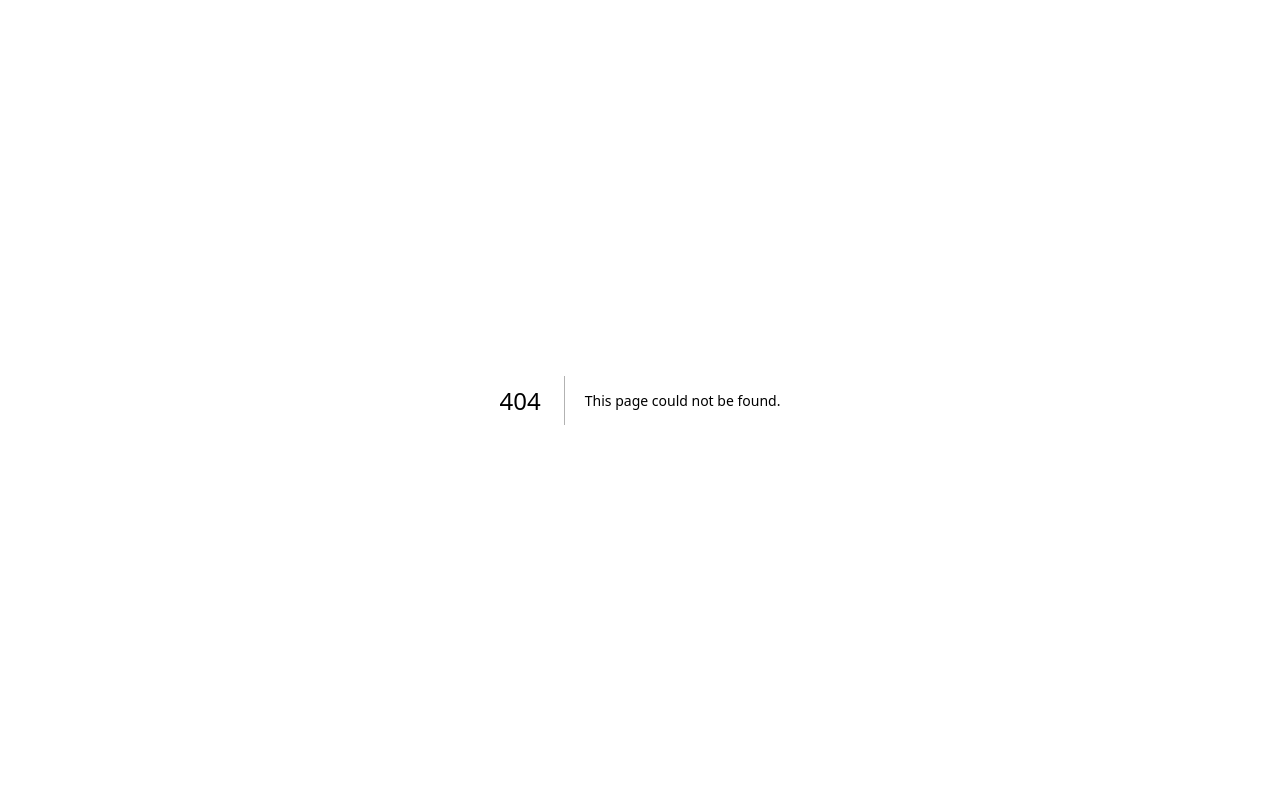
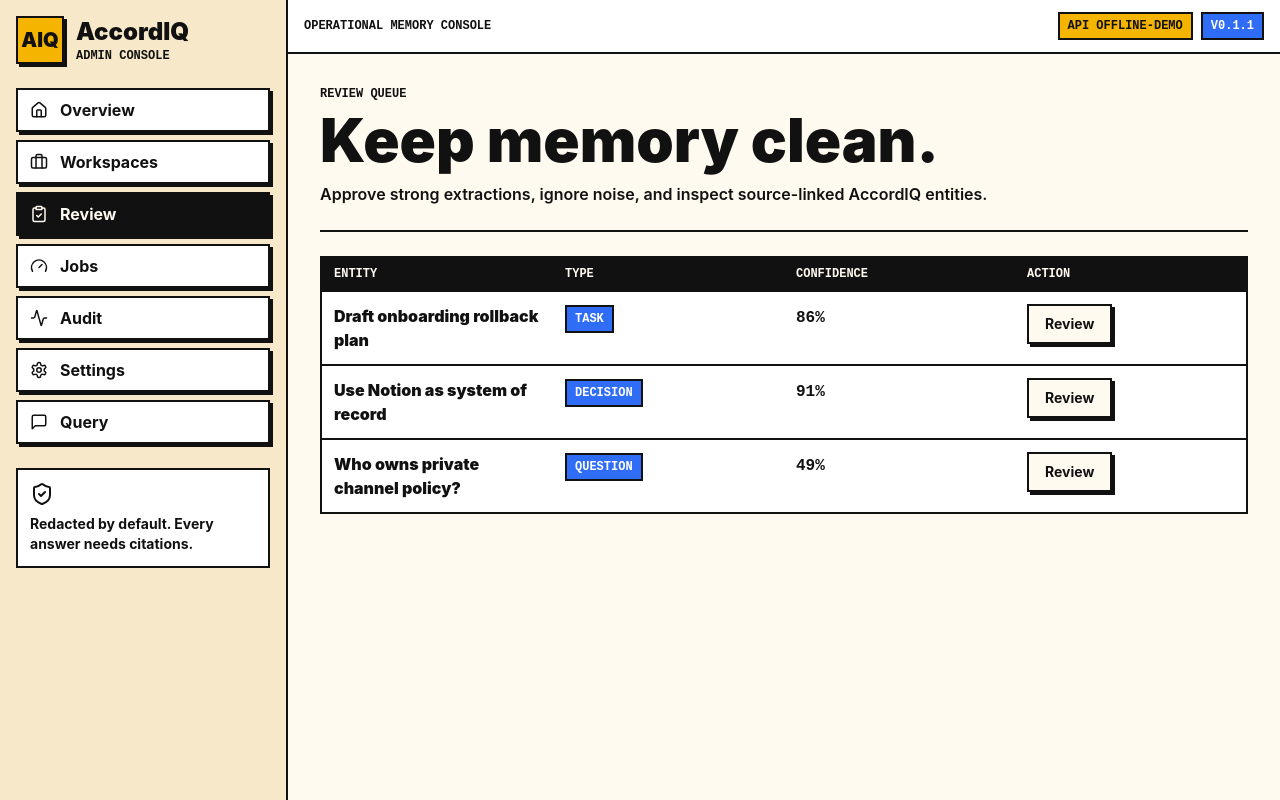
Before and after one commit to SarthakShrivastav-a/AccordIQ, a Next.js app in the folder frontend/: page /entities in a window 1280 px wide. Before the commit this address had no page. Built offline with nearby package versions, Linux system fonts and the light colour scheme; no server answers.

Commit message:
feat: add entity review queue

```diff
--- /dev/null
+++ b/frontend/src/app/entities/page.tsx
@@ -0,0 +1,24 @@
+"use client";
+
+import { AppShell } from "@/components/layout/AppShell";
+import { Badge } from "@/components/ui/Badge";
+import { Button } from "@/components/ui/Button";
+import { DataTable } from "@/components/ui/DataTable";
+import { PageHeader } from "@/components/ui/PageHeader";
+import { useEntities } from "@/hooks/useAdminData";
+import { Entity } from "@/lib/types";
+
+export default function EntitiesPage() {
+  const entities = useEntities();
+  return (
+    <AppShell>
+      <PageHeader eyebrow="Review queue" title="Keep memory clean." description="Approve strong extractions, ignore noise, and inspect source-linked AccordIQ entities." />
+      <DataTable<Entity> rows={entities.data?.items ?? []} columns={[
+        { key: "title", label: "Entity", render: (row) => <span className="font-display font-black">{row.title}</span> },
+        { key: "type", label: "Type", render: (row) => <Badge tone="info">{row.entity_type}</Badge> },
+        { key: "confidence", label: "Confidence", render: (row) => <span className="font-mono font-bold">{Math.round(row.confidence * 100)}%</span> },
+        { key: "action", label: "Action", render: () => <Button className="bg-amber">Review</Button> }
+      ]} />
+    </AppShell>
+  );
+}
```
